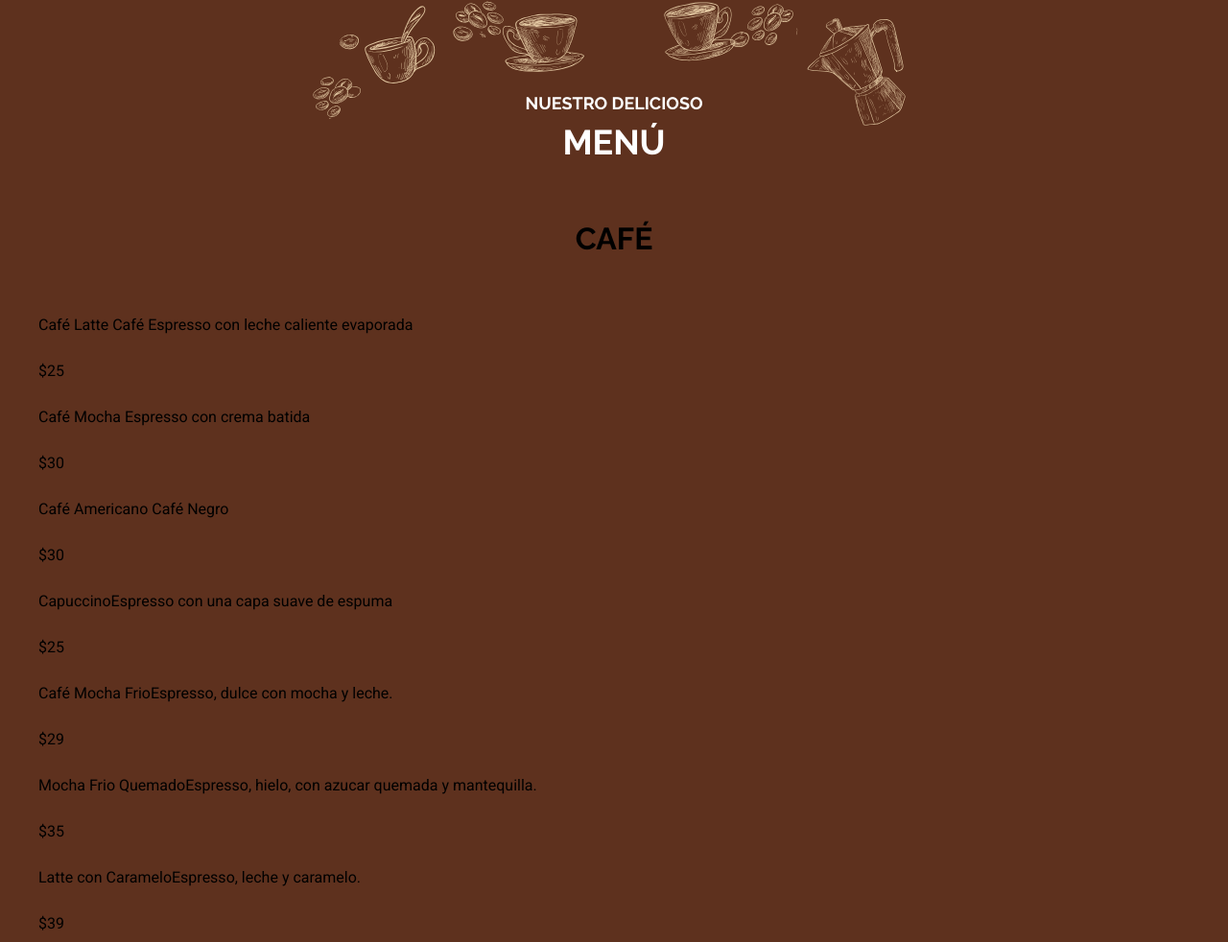
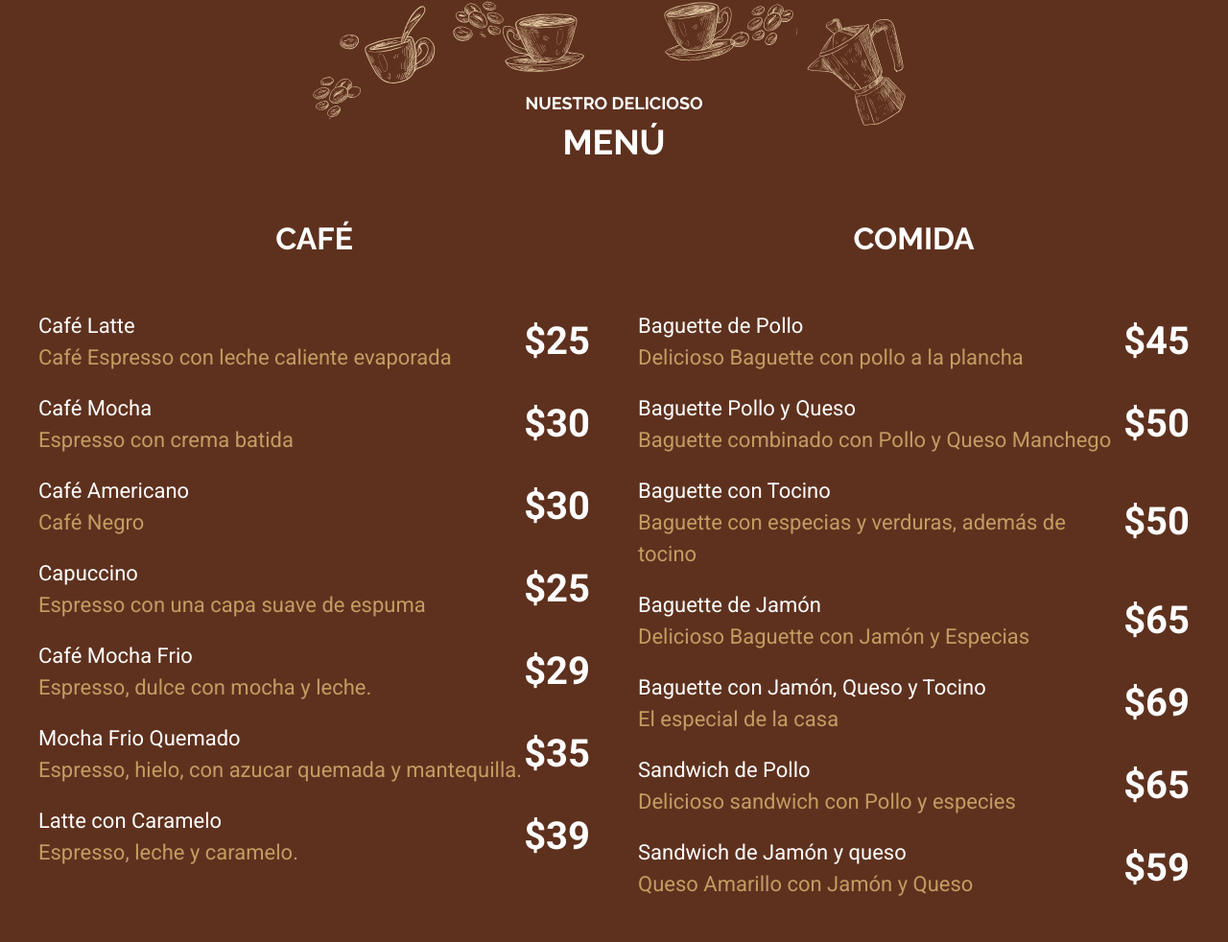
Before and after one commit to JorgeReyes02/Cafeteria-Website, a website: page index.html in a window 1280 px wide. Shown: the part 3207-4189 px from the top of the page at 96% size. Drawn offline with Linux system fonts and the light colour scheme; a web font is replaced by a local one.

Commit message:
Menú finalizado

```diff
--- a/src/scss/inicio/_menu.scss
+++ b/src/scss/inicio/_menu.scss
@@ -4,7 +4,7 @@
 .nuestro-menu{
     background-image: url(../img/menu_arriba.svg), url(../img/menu_abajo.svg),linear-gradient(to top, v.$primario, v.$primario);
     background-repeat: no-repeat;
-    background-position: center 5rem, center 92%,100%;
+    background-position: center 5rem, center 97%,100%;
     background-size: 200%;
     padding: 15rem 5rem 20rem 5rem;
 
@@ -17,3 +17,37 @@
         background-size: 50%,50%,100%;
      }
 }
+
+
+.grid-menu{
+    @include m.tablet {
+        @include m.grid(2,5rem);
+     }
+}
+
+.menu{
+    h3{
+       color:v.$blanco
+    }
+
+    li{
+        display: flex;
+        justify-content: space-between;
+        align-items: center;
+        p{
+            color: v.$blanco;
+            font-size: 2.2rem;
+            line-height: 1.5;
+            margin: 0 0 2rem 0;
+            span{
+                display: block;
+                color:v.$secundario;
+            }
+        }
+
+        .precio{
+            font-size: 4rem;
+            font-weight: 700;
+        }
+    }
+}
```
Also changed, not shown: build/css/app.css.
